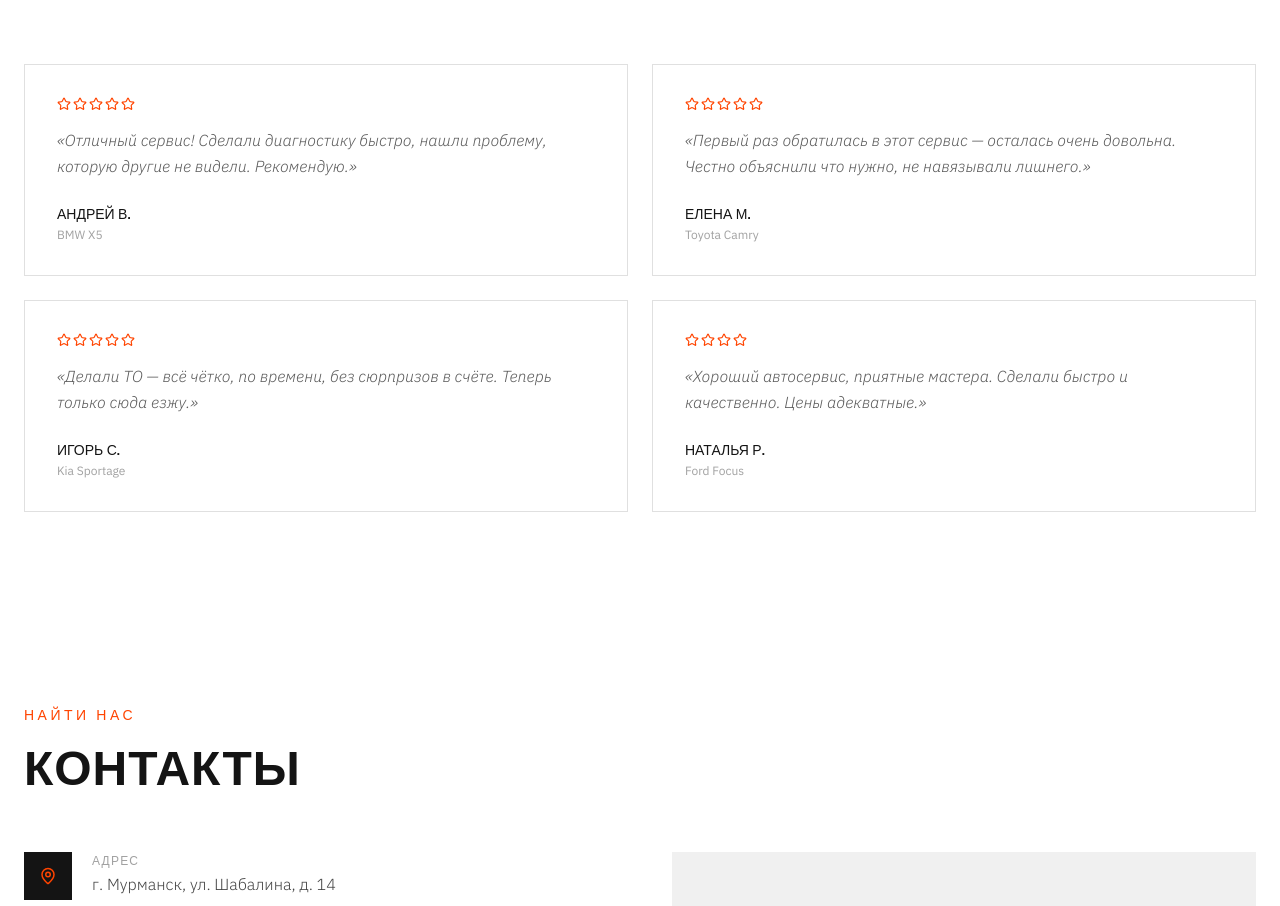
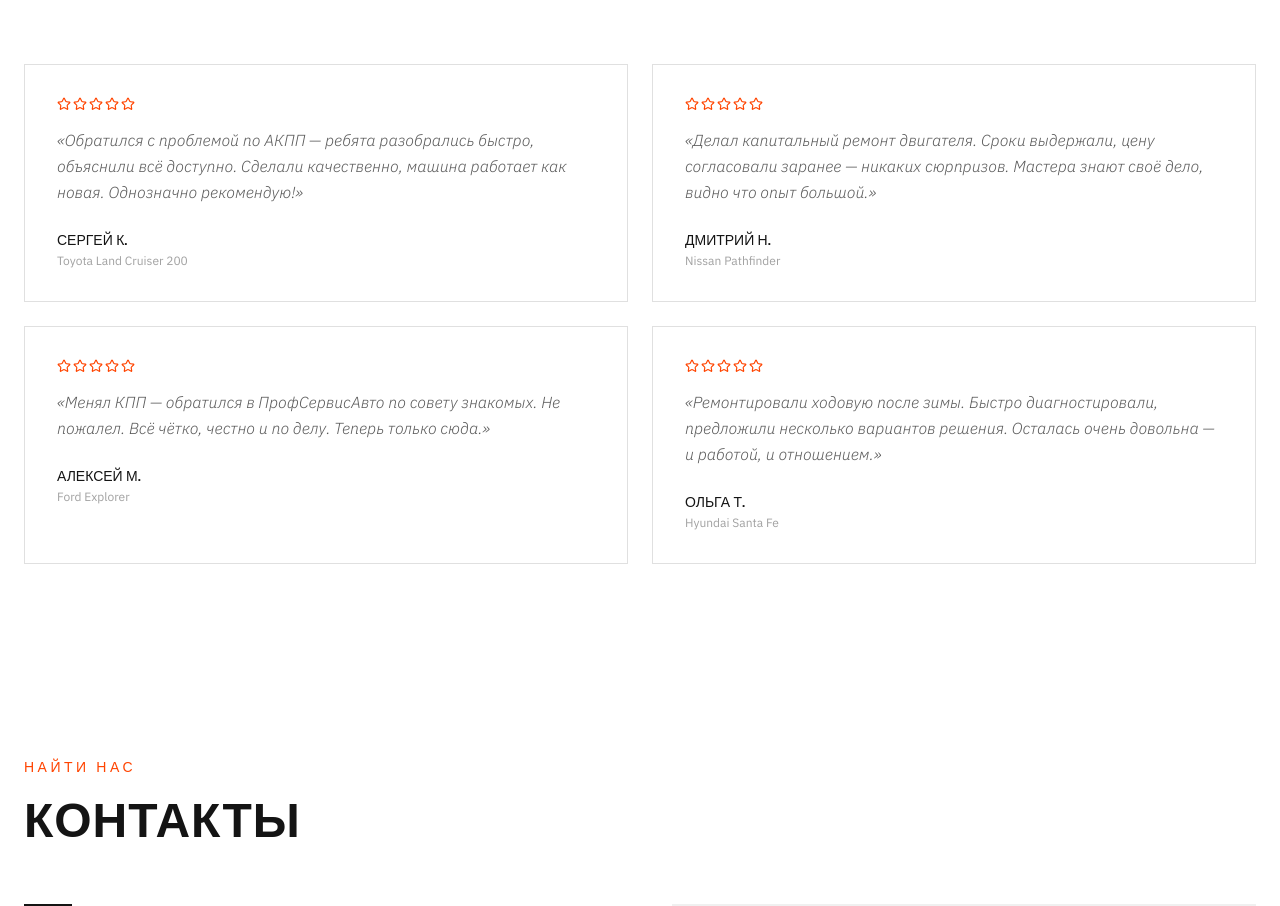
Before and after one commit to pr-poehali-dev/autoservice-site, a React (Vite) app: page / in a window 1280 px wide. Shown: the part 4520-5426 px from the top of the page. Built offline with nearby package versions, Linux system fonts and the light colour scheme.

Commit message:
Да, конечно

```diff
--- a/src/pages/Index.tsx
+++ b/src/pages/Index.tsx
@@ -37,10 +37,10 @@ const PRICES = [
 ];
 
 const REVIEWS = [
-  { name: "Андрей В.", car: "BMW X5", text: "Отличный сервис! Сделали диагностику быстро, нашли проблему, которую другие не видели. Рекомендую.", rating: 5 },
-  { name: "Елена М.", car: "Toyota Camry", text: "Первый раз обратилась в этот сервис — осталась очень довольна. Честно объяснили что нужно, не навязывали лишнего.", rating: 5 },
-  { name: "Игорь С.", car: "Kia Sportage", text: "Делали ТО — всё чётко, по времени, без сюрпризов в счёте. Теперь только сюда езжу.", rating: 5 },
-  { name: "Наталья Р.", car: "Ford Focus", text: "Хороший автосервис, приятные мастера. Сделали быстро и качественно. Цены адекватные.", rating: 4 },
+  { name: "Сергей К.", car: "Toyota Land Cruiser 200", text: "Обратился с проблемой по АКПП — ребята разобрались быстро, объяснили всё доступно. Сделали качественно, машина работает как новая. Однозначно рекомендую!", rating: 5 },
+  { name: "Дмитрий Н.", car: "Nissan Pathfinder", text: "Делал капитальный ремонт двигателя. Сроки выдержали, цену согласовали заранее — никаких сюрпризов. Мастера знают своё дело, видно что опыт большой.", rating: 5 },
+  { name: "Алексей М.", car: "Ford Explorer", text: "Менял КПП — обратился в ПрофСервисАвто по совету знакомых. Не пожалел. Всё чётко, честно и по делу. Теперь только сюда.", rating: 5 },
+  { name: "Ольга Т.", car: "Hyundai Santa Fe", text: "Ремонтировали ходовую после зимы. Быстро диагностировали, предложили несколько вариантов решения. Осталась очень довольна — и работой, и отношением.", rating: 5 },
 ];
 
 function useReveal() {
```
